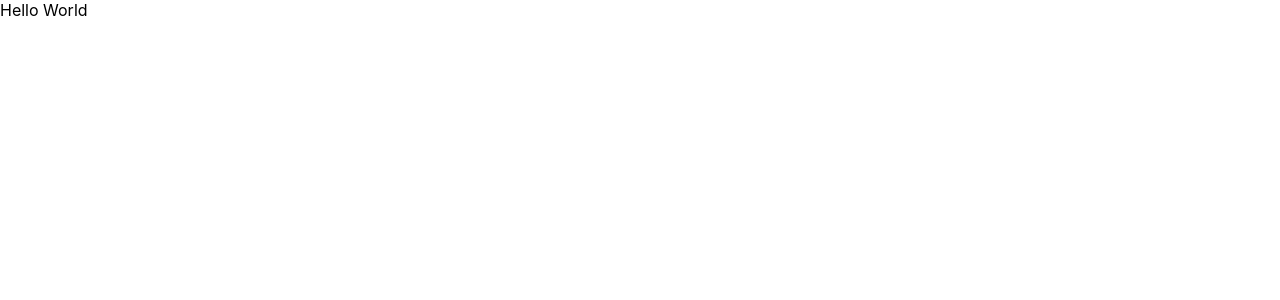
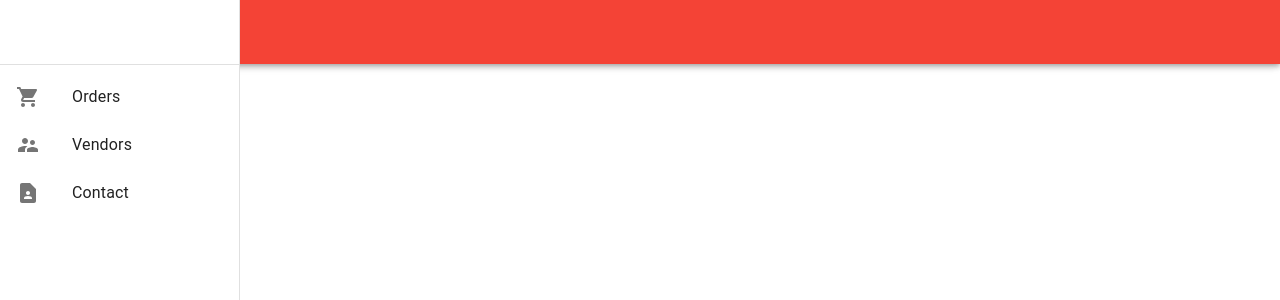
Before and after one commit to nayasaff/dashboard-react, a React (Create React App) app: page /vendors in a window 1280 px wide. Shown: the top 300 px of the page. Built offline with nearby package versions, Linux system fonts and the light colour scheme.

Commit message:
Refactored code

```diff
--- a/src/App.js
+++ b/src/App.js
@@ -1,11 +1,104 @@
 import logo from './logo.svg';
 import './App.css';
+import Orders from './pages/Orders';
+import AppDrawer from './components/AppDrawer';
+import { ThemeProvider, createTheme } from '@mui/material';
+import {
+  BrowserRouter as Router,
+  Routes,
+  Route,
+  Link
+} from "react-router-dom";
+import Vendors from './pages/Vendors';
+import {SupervisorAccount, ShoppingCart, ContactPage} from '@mui/icons-material'
+import { AppBar, Box, CssBaseline, Divider, Drawer, List, ListItem, ListItemButton, ListItemIcon, ListItemText, Toolbar, Typography } from '@mui/material';
+
+const theme = createTheme({
+  palette: {
+    primary: {
+      main: '#f12939'
+    },
+    secondary: {
+      main: '#f44336'
+    }
+  }
+
+})
+
+const drawerWidth = 240;
+
+const list =[
+  {
+    'name' : "Orders",
+    'icon' : <ShoppingCart/>
+  },
+  {
+    "name" : "Vendors",
+    'icon' : <SupervisorAccount/>
+  },
+  {
+    "name" : "Contact",
+    "icon" : <ContactPage/>
+  }
+]
+
 
 function App() {
   return (
-    <div className="App">
-      Hello World
-    </div>
+    <ThemeProvider theme={theme}>
+      <Router>
+    <Box sx={{ display: 'flex' }}>
+      <CssBaseline />
+      <Drawer
+        sx={{
+          width: drawerWidth,
+          flexShrink: 0,
+          '& .MuiDrawer-paper': {
+            width: drawerWidth,
+            boxSizing: 'border-box',
+          },
+        }}
+        variant="permanent"
+        anchor="left"
+      >
+        <Toolbar />
+        <Divider />
+        <List>
+
+          {list.map((text, index) => (
+            <ListItem key={index} disablePadding>
+              <ListItemButton>
+                <ListItemIcon>
+                  {text.icon}
+                </ListItemIcon>
+                <ListItemText primary={text.name} />
+              </ListItemButton>
+            </ListItem>
+          ))}
+        </List>
+      </Drawer>
+      <AppBar color='secondary'>
+        <Toolbar>
+          <Typography variant="h6" noWrap component="div">
+            Permanent drawer
+          </Typography>
+        </Toolbar>
+      </AppBar>
+      <Box
+        component="main"
+        sx={{ flexGrow: 1, bgcolor: 'background.default', p: 3 }}
+      >
+        <Toolbar />
+        <Routes>
+
+          <Route path="/" element={<Orders/>}/>
+          <Route path="/vendors" element={<Vendors/>}/>
+          </Routes>
+      </Box>
+
+    </Box>
+    </Router>
+    </ThemeProvider>
   );
 }
 
--- /dev/null
+++ b/src/components/AppDrawer.js
@@ -0,0 +1,28 @@
+import * as React from 'react';
+import Box from '@mui/material/Box';
+import Drawer from '@mui/material/Drawer';
+import CssBaseline from '@mui/material/CssBaseline';
+import AppBar from '@mui/material/AppBar';
+import Toolbar from '@mui/material/Toolbar';
+import List from '@mui/material/List';
+import Typography from '@mui/material/Typography';
+import Divider from '@mui/material/Divider';
+import ListItem from '@mui/material/ListItem';
+import ListItemButton from '@mui/material/ListItemButton';
+import ListItemIcon from '@mui/material/ListItemIcon';
+import ListItemText from '@mui/material/ListItemText';
+import InboxIcon from '@mui/icons-material/MoveToInbox';
+import MailIcon from '@mui/icons-material/Mail';
+import Orders from '../pages/Orders';
+import {SupervisorAccount, ShoppingCart, ContactPage} from '@mui/icons-material'
+
+const drawerWidth = 240;
+
+export default function AppDrawer() {
+
+
+
+  return (
+<div></div>
+  );
+}
--- /dev/null
+++ b/src/components/BarChart.js
@@ -0,0 +1,65 @@
+import { Grid, Item, Paper, FormControl, Select, MenuItem, InputLabel } from "@mui/material";
+import React, { useEffect, useState } from "react";
+import Plot from "react-plotly.js";
+
+const BarChart = () => {
+
+  const [cancelledOrders , setCancelledOrders] = useState([])
+  const [totalOrders , setTotalOrders] = useState([])
+
+
+  useEffect(()=>{
+    fetch("http://localhost:5000/cancelledOrders")
+    .then(res => res.json())
+    .then(data => setCancelledOrders(Object.entries.map(data).map(([key, value]) => ({
+      type: 'bar',
+      x: [key],
+      y: [value],
+      name: `Cancelled Orders`
+    })) )  )
+    .catch(err => console.log(err))
+
+    fetch("http://localhost:5000/totalOrders")
+    .then(res => res.json())
+    .then(data => setCancelledOrders(Object.entries.map(data).map(([key, value]) => ({
+      type: 'bar',
+      x: [key],
+      y: [value],
+      name: `Total Orders`
+    })) )  )
+    .catch(err => console.log(err))
+
+  }, [])
+
+  console.log(cancelledOrders)
+
+  if(!(cancelledOrders && totalOrders)) return <div>Loading...</div>
+  return ( <div className="center gap">
+      <Plot
+        data={[cancelledOrders, totalOrders]}
+      />
+      <div className="center">
+
+      <Plot
+      data={[
+        {type : "scatter",mode: "markers" ,x: [1,2,3,4], y: [10,11,12,13], marker: {color: 'red'}},
+      ]}
+      layout={{ title: "Time taken to accept order of Dukes", width: 420, height: 340 }}
+      />
+            <FormControl sx={{ m: 1, minWidth: 120 }} size="small">
+      <InputLabel id="demo-select-small-label">Vendor</InputLabel>
+      <Select
+        labelId="demo-select-small-label"
+        id="demo-select-small"
+        color="secondary"
+      >
+        <MenuItem value={10}>Dukes</MenuItem>
+        <MenuItem value={20}>Way up</MenuItem>
+      </Select>
+    </FormControl>
+      </div>
+    </div>
+  );
+};
+
+export default BarChart;
--- a/src/index.css
+++ b/src/index.css
@@ -1,3 +1,5 @@
+@import url('https://fonts.googleapis.com/css2?family=Quicksand:wght@300;400;500;600;700&display=swap');
+
 body {
   margin: 0;
   font-family: -apple-system, BlinkMacSystemFont, 'Segoe UI', 'Roboto', 'Oxygen',
@@ -11,3 +13,14 @@ code {
   font-family: source-code-pro, Menlo, Monaco, Consolas, 'Courier New',
     monospace;
 }
+
+
+.center {
+  display: flex;
+  align-items: center;
+  justify-content: center;
+}
+
+.gap{
+  gap : 2rem
+}
--- /dev/null
+++ b/src/pages/Orders.js
@@ -0,0 +1,15 @@
+import React from 'react'
+import BarChart from '../components/BarChart';
+
+const Orders = () => {
+
+    const [data, setData] = React.useState([])
+
+
+  return (
+
+    <BarChart/>
+  )
+}
+
+export default Orders
--- /dev/null
+++ b/src/pages/Vendors.js
@@ -0,0 +1,11 @@
+import React from 'react'
+
+const Vendors = () => {
+  return (
+    <div>
+
+    </div>
+  )
+}
+
+export default Vendors
```
Also changed, not shown: package.json (+10 -0 lines), 1 other file (tests, documents, lock files or other folders).
